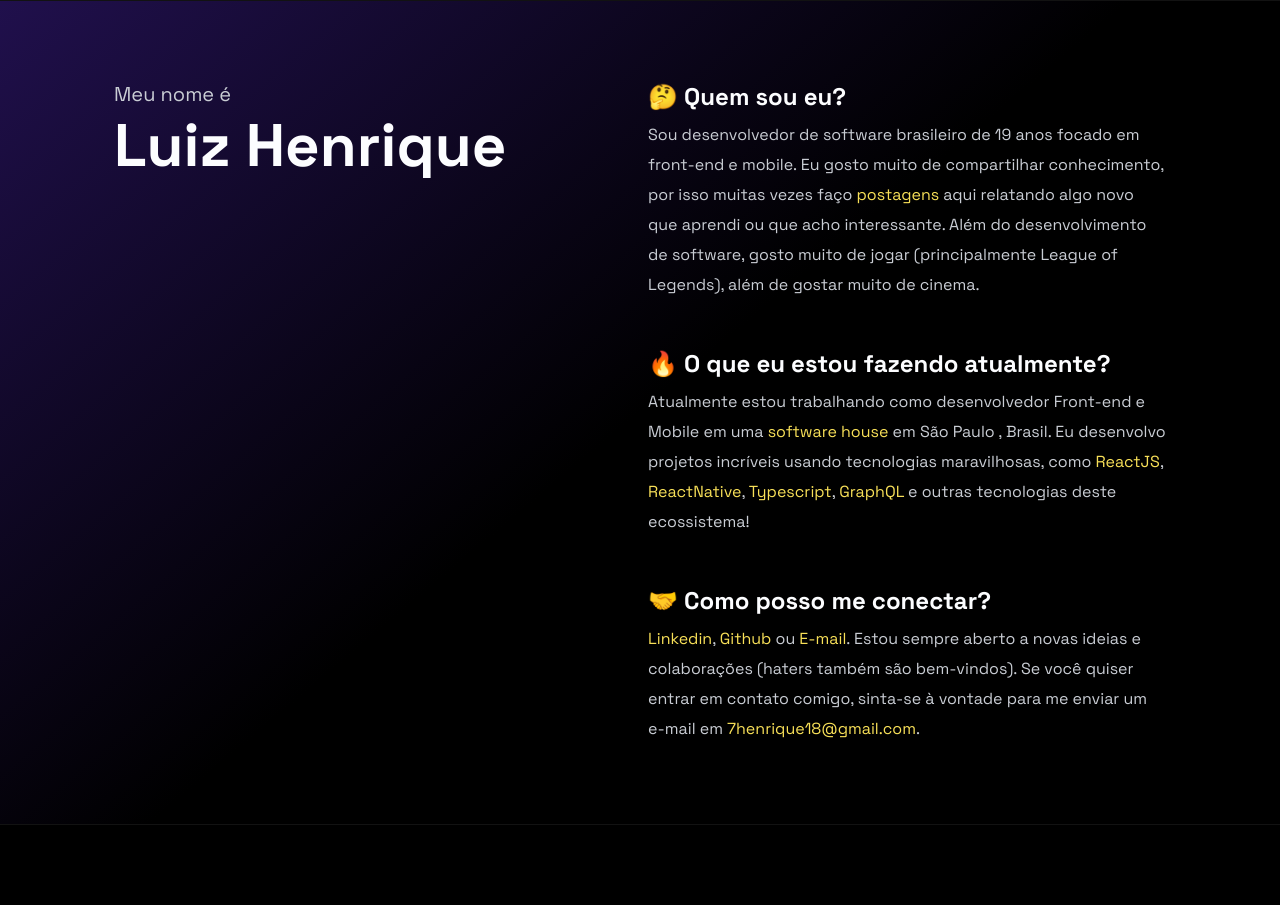
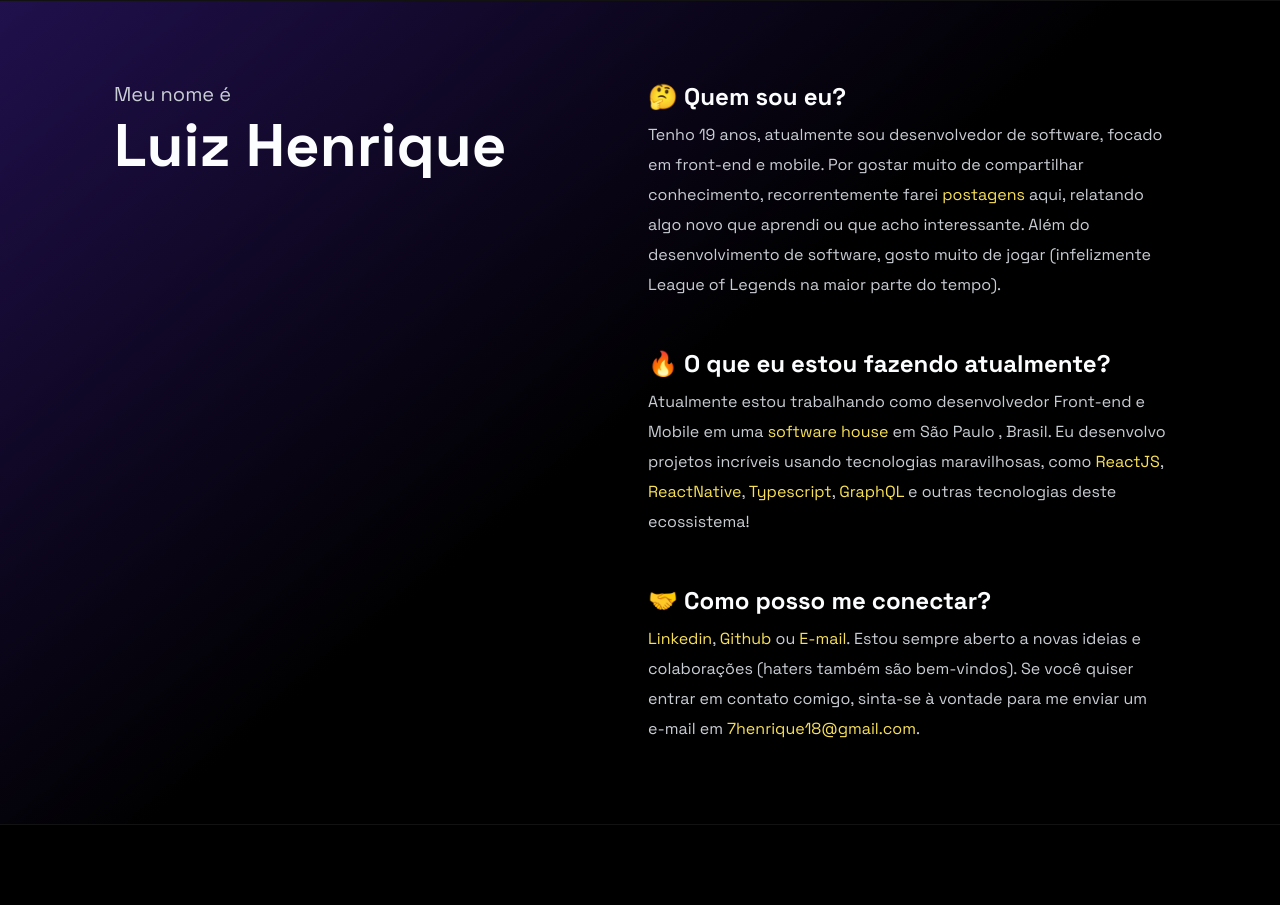
Before and after one commit to lui7henrique/blog, a Next.js app: page / in a window 1280 px wide. Shown: the part 800-1705 px from the top of the page. Built offline with nearby package versions, Linux system fonts and the light colour scheme.

Commit message:
:bug: About me who am i

```diff
--- a/src/templates/HomeTemplate/AboutMe/content.ts
+++ b/src/templates/HomeTemplate/AboutMe/content.ts
@@ -6,7 +6,7 @@ export const aboutMeContent = {
       {
         title: "🤔 Quem sou eu?",
         description:
-          "Sou desenvolvedor de software brasileiro de 19 anos focado em front-end e mobile. Eu gosto muito de compartilhar conhecimento, por isso muitas vezes faço <a href='/posts'>postagens</a> aqui relatando algo novo que aprendi ou que acho interessante. Além do desenvolvimento de software, gosto muito de jogar (principalmente League of Legends), além de gostar muito de cinema."
+          "Tenho 19 anos, atualmente sou desenvolvedor de software, focado em front-end e mobile. Por gostar muito de compartilhar conhecimento, recorrentemente farei <a href='/posts'>postagens</a> aqui, relatando algo novo que aprendi ou que acho interessante. Além do desenvolvimento de software, gosto muito de jogar (infelizmente League of Legends na maior parte do tempo)."
       },
       {
         title: "🔥 O que eu estou fazendo atualmente? ",
@@ -27,7 +27,7 @@ export const aboutMeContent = {
       {
         title: "🤔 Who am I?",
         description:
-          "I'm 19y brazilian software developer focused on front-end and mobile. I really enjoy sharing knowledge, so I often make <a href='/posts'>posts</a> here reporting something new that I learned or that I find interesting. Apart from software development, I really like playing games (mainly League of Legends), as well as really enjoying cinema."
+          "I'm 19 years old, currently I'm a software developer, focused on front-end and mobile. Because I really enjoy sharing knowledge, I'll regularly make <a href='/posts'>posts</a> here, reporting something new that I learned or that I find interesting. In addition to software development, I really enjoy playing games (unfortunately League of Legends most of the time"
       },
       {
         title: "🔥 What am I currently doing? ",
```
